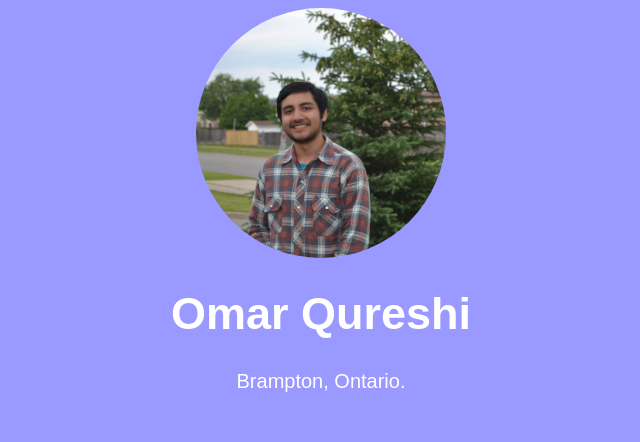
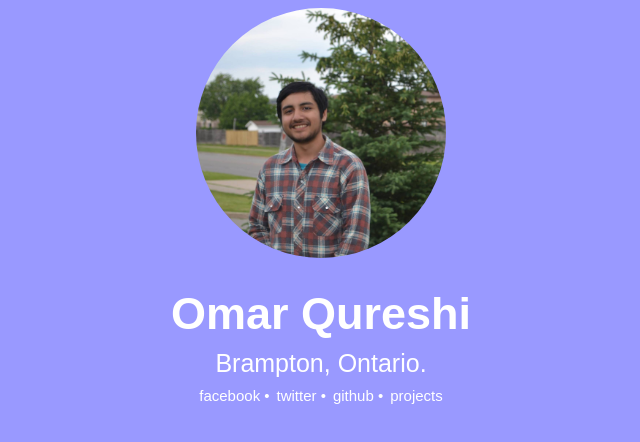
Before and after one commit to nguyenbrian/qureshiomar.github.io, a plain HTML site: page index.html in a window 1280 px wide. Shown: the whole page, without its empty margins (319-959 px from the left). Drawn offline with Linux system fonts and the light colour scheme.

Commit message:
changed html and css

```diff
--- a/css/main.css
+++ b/css/main.css
@@ -3,11 +3,13 @@ h1{
     font-family: sans-serif;
     font-size: 45px;
     color: white;
+    margin-bottom: 0.2em;
 }
-p{
+#hometown{
+    margin-top: 0em;
     text-align: center;
     font-family: sans-serif;
-    font-size: 20px;
+    font-size: 25px;
     color: white;
 }
 
@@ -19,3 +21,18 @@ p{
     margin-left: auto;
     margin-right: auto;
 }
+#click{
+    font-size: 15px;
+    font-family: sans-serif;
+    color: white;
+    text-decoration: none;
+}
+#click:hover{
+    color: #BFEFFF;
+    transition: color 0.5s ease;
+}
+#dot{
+    font-size: 15px;
+    font-family: sans-serif;
+    color: white;
+}
--- a/index.html
+++ b/index.html
@@ -1,4 +1,5 @@
 <!DOCTYPE HTML>
+<html>
 <head>
     <link rel="stylesheet" type="text/css" href="css/main.css" />
 </head>
@@ -7,6 +8,14 @@
         <img id="pp" src="picture%20of%20me.jpg" />
     </div>
     <h1>Omar Qureshi</h1>
-    <p>Brampton, Ontario.</p>
+    <p id="hometown">Brampton, Ontario.<br/>
+        <a id="click" href="https://www.facebook.com/omar.qureshi.5437">facebook </a>
+        <a id="dot">•</a>
+        <a id="click" href="https://twitter.com/omarqureshi7"> twitter </a>
+        <a id="dot">•</a>
+        <a id="click" href="https://github.com/qureshiomar"> github </a>
+        <a id="dot">•</a>
+        <a id="click" href="#"> projects</a>
+    </p>
 </body>
 </html>
```
